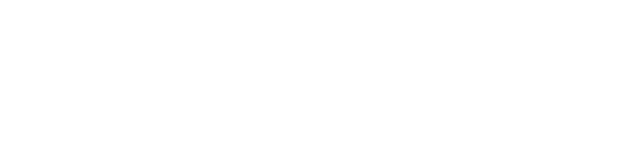
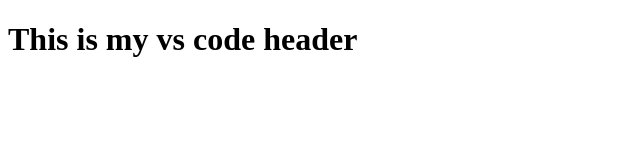
Before and after one commit to TharaniRani/firstrepo, a plain HTML site: page index.html in a window 1280 px wide. Shown: the whole page, without its empty margins (0-640 px from the left). Drawn offline with Linux system fonts and the light colour scheme.

Commit message:
This is the important because we have added the header here

```diff
--- a/index.html
+++ b/index.html
@@ -6,6 +6,6 @@
     <title>Document</title>
 </head>
 <body>
-
+    <h1> This is my vs code header </h1>
 </body>
 </html>
```
